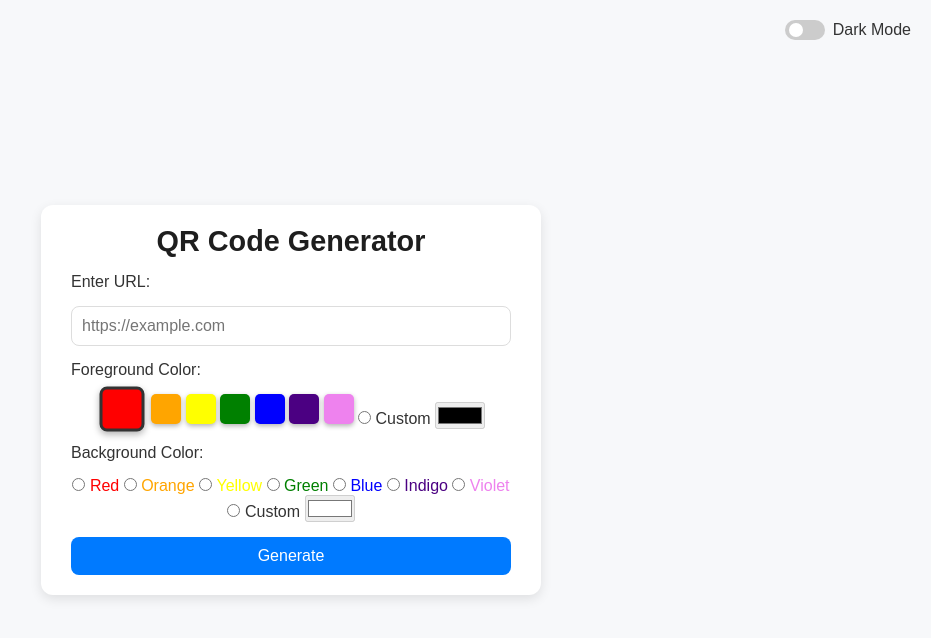
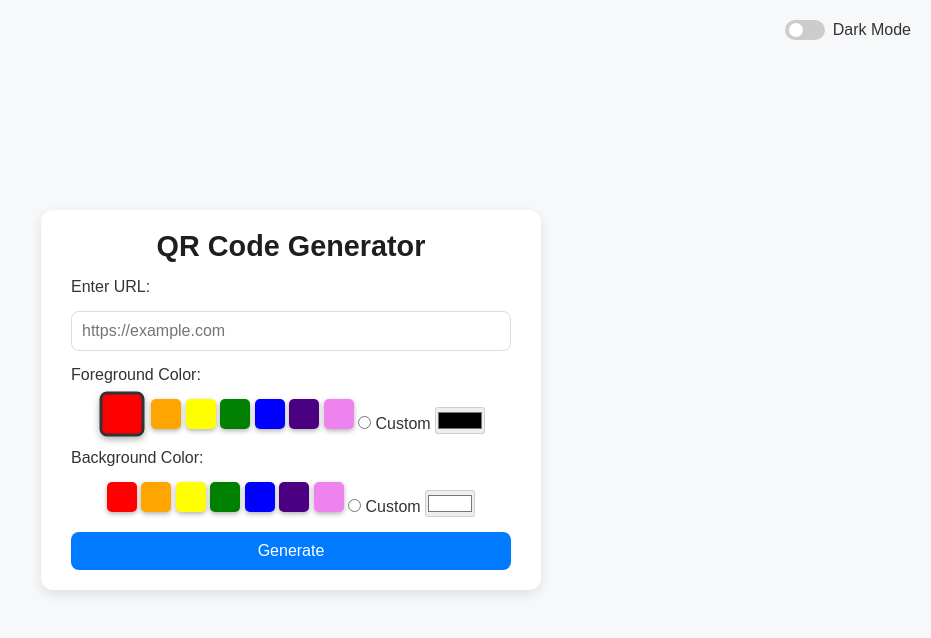
Before and after one commit to itisjamied/qrcode, a Flask app: page / in a window 1280 px wide. Shown: the top 638 px of the page, without its empty margins (349-1280 px from the left). Run offline with Flask 3, Linux system fonts and the light colour scheme.

Commit message:
background color boxes

```diff
--- a/static/css/styles.css
+++ b/static/css/styles.css
@@ -214,6 +214,14 @@ input:checked + .slider:before {
 #fg_indigo.color-radio { background-color: #4b0082; }
 #fg_violet.color-radio { background-color: #ee82ee; }
 
+#bg_red.color-radio { background-color: #ff0000; }
+#bg_orange.color-radio { background-color: #ffa500; }
+#bg_yellow.color-radio { background-color: #ffff00; }
+#bg_green.color-radio { background-color: #008000; }
+#bg_blue.color-radio { background-color: #0000ff; }
+#bg_indigo.color-radio { background-color: #4b0082; }
+#bg_violet.color-radio { background-color: #ee82ee; }
+
 .color-radio:checked {
     border-color: #333;
     transform: scale(1.5);
--- a/templates/index.html
+++ b/templates/index.html
@@ -25,27 +25,21 @@
             <input type="text" id="url" name="url" required placeholder="https://example.com">
 
             <label>Foreground Color:</label>
-            <div class="">
+            <div>
                 <input type="radio" id="fg_red" name="fg_color" value="#ff0000" class="color-radio" checked>
                 <!-- <label for="fg_red" style="color: #ff0000;">Red</label> -->
 
                 <input type="radio" id="fg_orange" name="fg_color" value="#ffa500" class="color-radio">
-                <!-- <label for="fg_orange" style="color: #ffa500;">Orange</label> -->
 
                 <input type="radio" id="fg_yellow" name="fg_color" value="#ffff00" class="color-radio">
-                <!-- <label for="fg_yellow" style="color: #ffff00;">Yellow</label> -->
 
                 <input type="radio" id="fg_green" name="fg_color" value="#008000" class="color-radio">
-                <!-- <label for="fg_green" style="color: #008000;">Green</label> -->
 
                 <input type="radio" id="fg_blue" name="fg_color" value="#0000ff" class="color-radio">
-                <!-- <label for="fg_blue" style="color: #0000ff;">Blue</label> -->
 
                 <input type="radio" id="fg_indigo" name="fg_color" value="#4b0082" class="color-radio">
-                <!-- <label for="fg_indigo" style="color: #4b0082;">Indigo</label> -->
 
                 <input type="radio" id="fg_violet" name="fg_color" value="#ee82ee" class="color-radio">
-                <!-- <label for="fg_violet" style="color: #ee82ee;">Violet</label> -->
 
                 <input type="radio" id="fg_custom" name="fg_color" value="" onclick="toggleCustomFgColor()">
                 <label for="fg_custom">Custom</label>
@@ -54,26 +48,26 @@
 
             <label>Background Color:</label>
             <div>
-                <input type="radio" id="bg_red" name="bg_color" value="#ff0000">
-                <label for="bg_red" style="color: #ff0000;">Red</label>
+                <input type="radio" id="bg_red" name="bg_color" value="#ff0000"  class="color-radio">
+                <!-- <label for="bg_red" style="color: #ff0000;">Red</label> -->
 
-                <input type="radio" id="bg_orange" name="bg_color" value="#ffa500">
-                <label for="bg_orange" style="color: #ffa500;">Orange</label>
+                <input type="radio" id="bg_orange" name="bg_color" value="#ffa500"  class="color-radio">
+                <!-- <label for="bg_orange" style="color: #ffa500;">Orange</label> -->
 
-                <input type="radio" id="bg_yellow" name="bg_color" value="#ffff00">
-                <label for="bg_yellow" style="color: #ffff00;">Yellow</label>
+                <input type="radio" id="bg_yellow" name="bg_color" value="#ffff00"  class="color-radio">
+                <!-- <label for="bg_yellow" style="color: #ffff00;">Yellow</label> -->
 
-                <input type="radio" id="bg_green" name="bg_color" value="#008000">
-                <label for="bg_green" style="color: #008000;">Green</label>
+                <input type="radio" id="bg_green" name="bg_color" value="#008000"  class="color-radio">
+                <!-- <label for="bg_green" style="color: #008000;">Green</label> -->
 
-                <input type="radio" id="bg_blue" name="bg_color" value="#0000ff">
-                <label for="bg_blue" style="color: #0000ff;">Blue</label>
+                <input type="radio" id="bg_blue" name="bg_color" value="#0000ff"  class="color-radio">
+                <!-- <label for="bg_blue" style="color: #0000ff;">Blue</label> -->
 
-                <input type="radio" id="bg_indigo" name="bg_color" value="#4b0082">
-                <label for="bg_indigo" style="color: #4b0082;">Indigo</label>
+                <input type="radio" id="bg_indigo" name="bg_color" value="#4b0082"  class="color-radio">
+                <!-- <label for="bg_indigo" style="color: #4b0082;">Indigo</label> -->
 
-                <input type="radio" id="bg_violet" name="bg_color" value="#ee82ee">
-                <label for="bg_violet" style="color: #ee82ee;">Violet</label>
+                <input type="radio" id="bg_violet" name="bg_color" value="#ee82ee"  class="color-radio">
+                <!-- <label for="bg_violet" style="color: #ee82ee;">Violet</label> -->
 
                 <input type="radio" id="bg_custom" name="bg_color" value="" onclick="toggleCustomBgColor()">
                 <label for="bg_custom">Custom</label>
```
